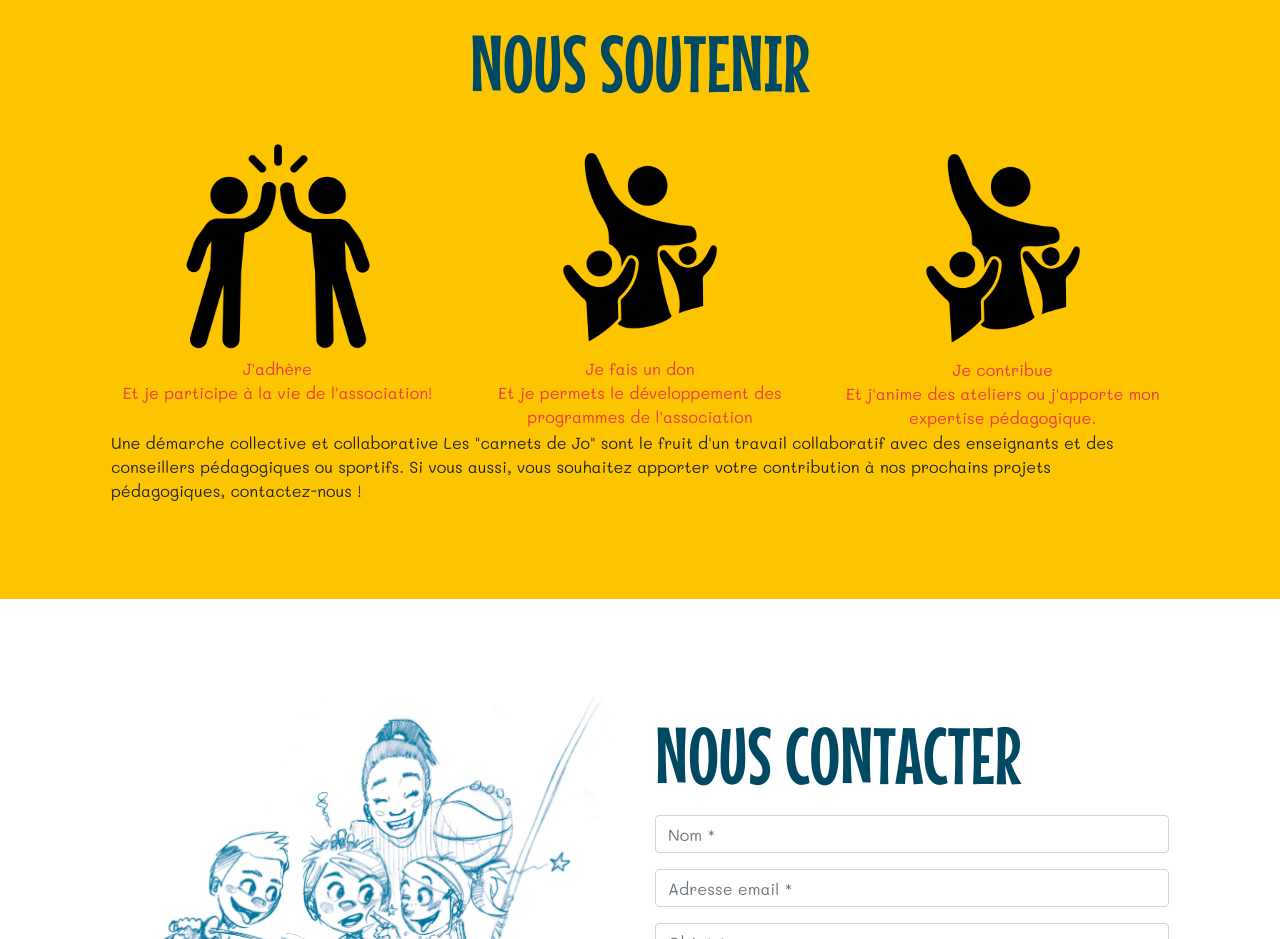
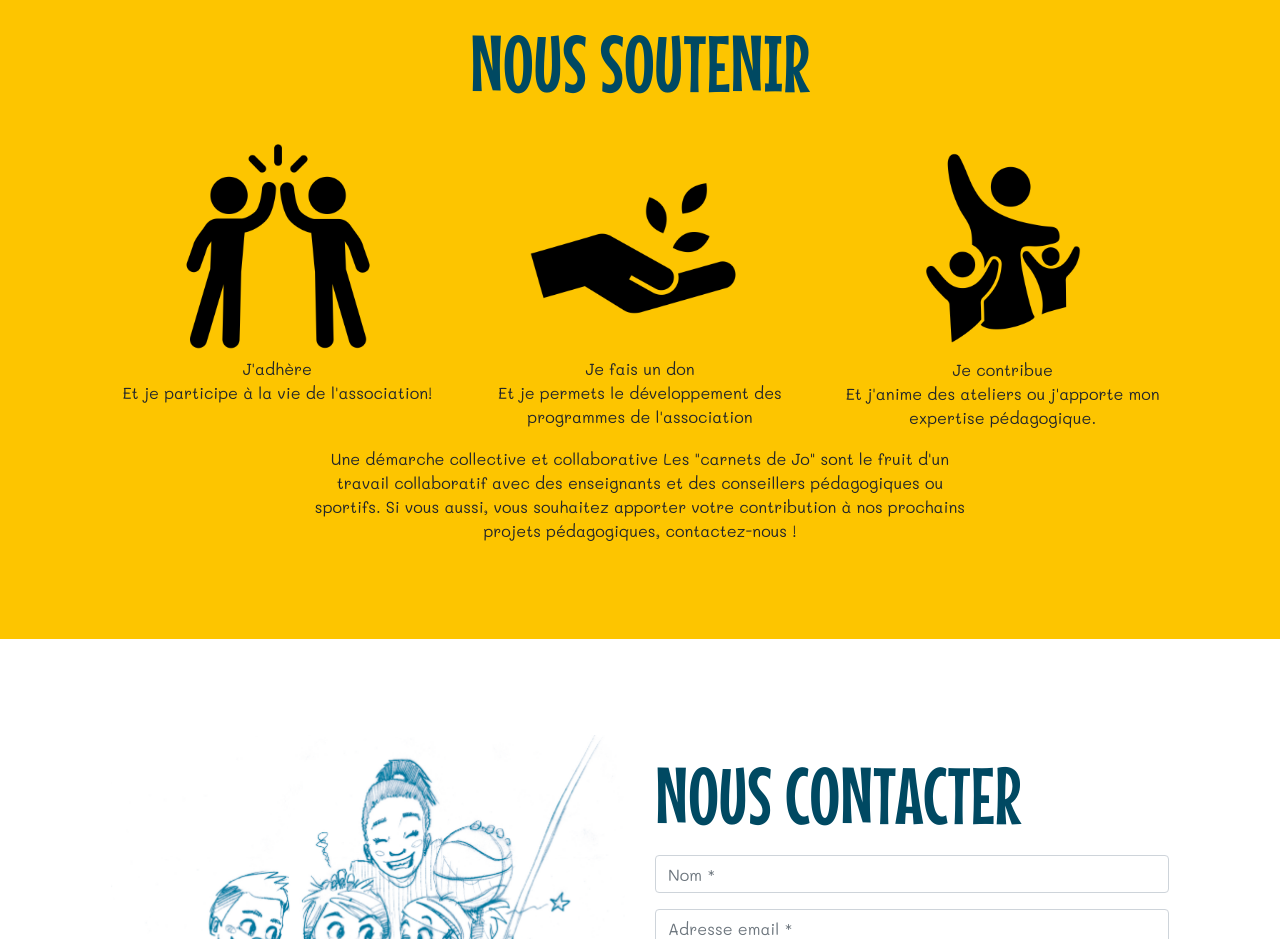
Before and after one commit to annelhote/les-carnets-de-jo, a Vue app: page / in a window 1280 px wide. Shown: the part 7900-8839 px from the top of the page. Built offline with nearby package versions, Linux system fonts and the light colour scheme; no server answers.

Commit message:
[fix] Layout of "Nous soutenir"
Close #25

```diff
--- a/src/App.vue
+++ b/src/App.vue
@@ -381,7 +381,7 @@
         <div class="app__section__cards__support mt-3">
           <div class="row">
             <div class="col-4 text-center">
-              <a href="https://www.helloasso.com/associations/les-carnets-de-jo" target="_blank" class="text-danger">
+              <a href="https://www.helloasso.com/associations/les-carnets-de-jo" target="_blank" class="text-link">
                 <img src="./assets/five.png" alt="Adhésion" width="250">
                 <div>
                   J'adhère
@@ -392,8 +392,8 @@
               </a>
             </div>
             <div class="col-4 text-center">
-              <a href="https://www.helloasso.com/associations/les-carnets-de-jo" target="_blank" class="text-danger">
-                <img src="./assets/family.png" alt="Don" width="250">
+              <a href="https://www.helloasso.com/associations/les-carnets-de-jo" target="_blank" class="text-link">
+                <img src="./assets/hand.png" alt="Don" width="250">
                 <div>
                   Je fais un don
                 </div>
@@ -403,7 +403,7 @@
               </a>
             </div>
             <div class="col-4 text-center">
-              <a @click="goTo('section_contact')" class="btn p-0 text-danger">
+              <a @click="goTo('section_contact')" class="btn btn-link p-0 text-link">
                 <img src="./assets/family.png" alt="Temps" width="250">
                 <div>
                   Je contribue
@@ -415,7 +415,7 @@
             </div>
           </div>
         </div>
-        <div>
+        <div class="col-8 offset-2 text-center mt-3">
           Une démarche collective et collaborative
           Les "carnets de Jo" sont le fruit d'un travail collaboratif avec des enseignants et des conseillers
           pédagogiques ou sportifs. Si vous aussi, vous souhaitez apporter votre contribution à nos prochains projets
@@ -542,6 +542,10 @@ export default {
 </script>
 
 <style lang="scss" scoped>
+.text-link {
+  color: #212529;
+}
+
 .app {
 
   &__nav {
@@ -631,10 +635,6 @@ export default {
       position: absolute;
       top: 59px;
     }
-
-    a {
-      color: #212529;
-    }
   }
 }
 </style>
```
